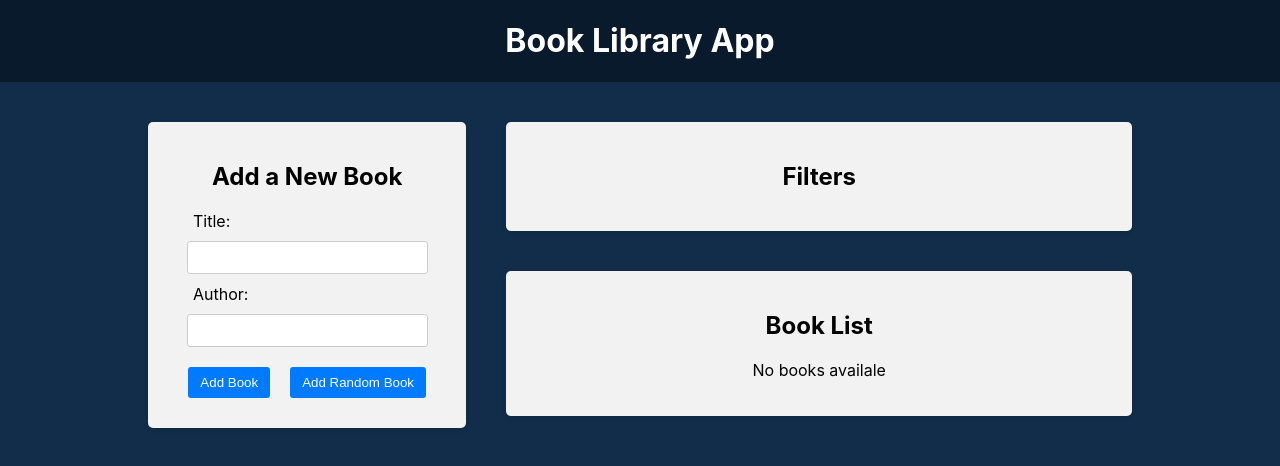
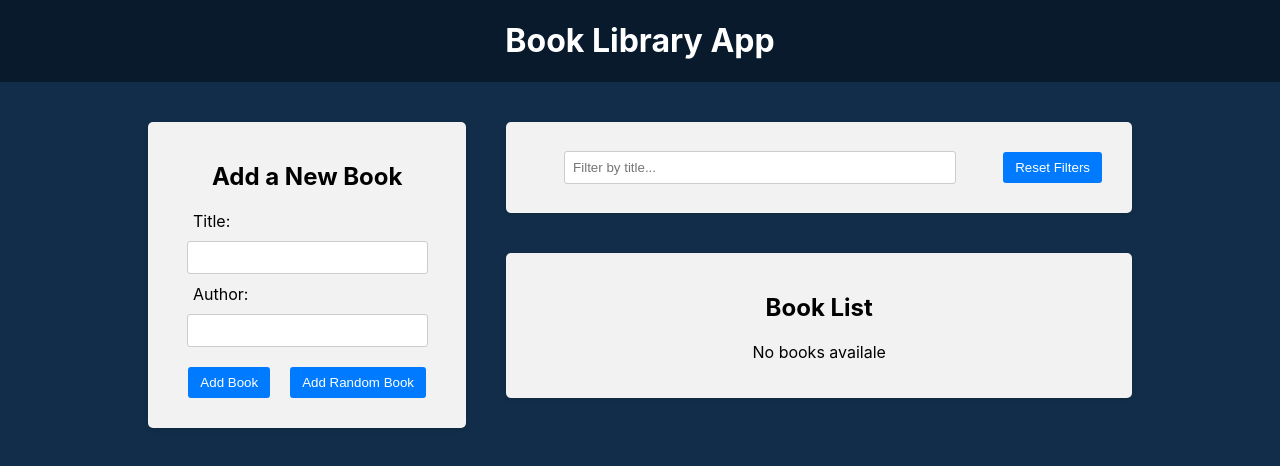
Before and after one commit to NortonFire007/React-course, a React (Create React App) app in the folder BookLibraryApp/frontend/: page / in a window 1280 px wide. Shown: the top 466 px of the page. Built offline with nearby package versions, Linux system fonts and the light colour scheme.

Commit message:
Filter redux slice and filter by title

```diff
--- a/BookLibraryApp/frontend/src/components/BookList/BookList.jsx
+++ b/BookLibraryApp/frontend/src/components/BookList/BookList.jsx
@@ -2,10 +2,12 @@
 import { deleteBook, toggleFavorite } from '../../redux/books/actionCreators';
 import { BsBookmarkStarFill } from 'react-icons/bs';
 import { BsBookmarkStar } from 'react-icons/bs';
+import { selectTitleFilter } from '../../redux/slices/filterSlice';
 import './BookList.css';
 
 const BookList = () => {
   const books = useSelector((state) => state.books);
+  const titleFilter = useSelector(selectTitleFilter);
   const dispatch = useDispatch();
 
   const handleDeleteBook = (id) => {
@@ -16,6 +18,13 @@
     dispatch(toggleFavorite(id));
   };
 
+  const filteredBooks = books.filter((book) => {
+    const matchesTitle = book.title
+      .toLowerCase()
+      .includes(titleFilter.toLowerCase());
+    return matchesTitle;
+  });
+
   return (
     <div className="app-block book-list">
       <h2>Book List</h2>
@@ -23,7 +32,7 @@
         <p>No books availale</p>
       ) : (
         <ul>
-          {books.map((book, ind) => (
+          {filteredBooks.map((book, ind) => (
             <li key={book.id}>
               <div className="book-info">
                 {++ind}. {book.title} by <strong>{book.author}</strong>
--- a/BookLibraryApp/frontend/src/components/Filter/Filter.jsx
+++ b/BookLibraryApp/frontend/src/components/Filter/Filter.jsx
@@ -1,9 +1,38 @@
+import { useDispatch, useSelector } from 'react-redux';
+import {
+  setTitleFilter,
+  selectTitleFilter,
+  resetFilters,
+} from '../../redux/slices/filterSlice';
 import './Filter.css';
 
 const Filter = () => {
+  const dispatch = useDispatch();
+  const titleFilter = useSelector(selectTitleFilter);
+
+  const handleTitleFilterChange = (e) => {
+    dispatch(setTitleFilter(e.target.value));
+  };
+
+  const handleResetFilters = () => {
+    dispatch(resetFilters());
+  };
+
   return (
     <div className="app-block filter">
-      <h2>Filters</h2>
+      <div className="filter-row">
+        <div className="filter-group">
+          <input
+            value={titleFilter}
+            onChange={handleTitleFilterChange}
+            type="text"
+            placeholder="Filter by title..."
+          ></input>
+        </div>
+        <button type="button" onClick={handleResetFilters}>
+          Reset Filters
+        </button>
+      </div>
     </div>
   );
 };
--- /dev/null
+++ b/BookLibraryApp/frontend/src/redux/slices/filterSlice.js
@@ -0,0 +1,26 @@
+import { createSlice } from '@reduxjs/toolkit';
+
+const initialState = {
+  title: '',
+};
+
+const filterSlice = createSlice({
+  name: 'filter',
+  initialState,
+  reducers: {
+    setTitleFilter: (state, action) => {
+      return { ...state, title: action.payload };
+      //state.title = action.payload;This is only possible in slides thanks to the immer library
+      //(we can change the state instead of creating a new array) return is not needed
+    },
+    resetFilters: (state) => {
+      return initialState;
+    },
+  },
+});
+
+export const { setTitleFilter, resetFilters } = filterSlice.actions;
+
+export const selectTitleFilter = (state) => state.filter.title;
+
+export default filterSlice.reducer;
--- a/BookLibraryApp/frontend/src/redux/store.js
+++ b/BookLibraryApp/frontend/src/redux/store.js
@@ -1,9 +1,11 @@
 import { configureStore } from '@reduxjs/toolkit';
 import booksReducer from './books/reducer';
+import filterReducer from './slices/filterSlice';
 
 const store = configureStore({
   reducer: {
     books: booksReducer,
+    filter: filterReducer,
   },
 });
 
```
